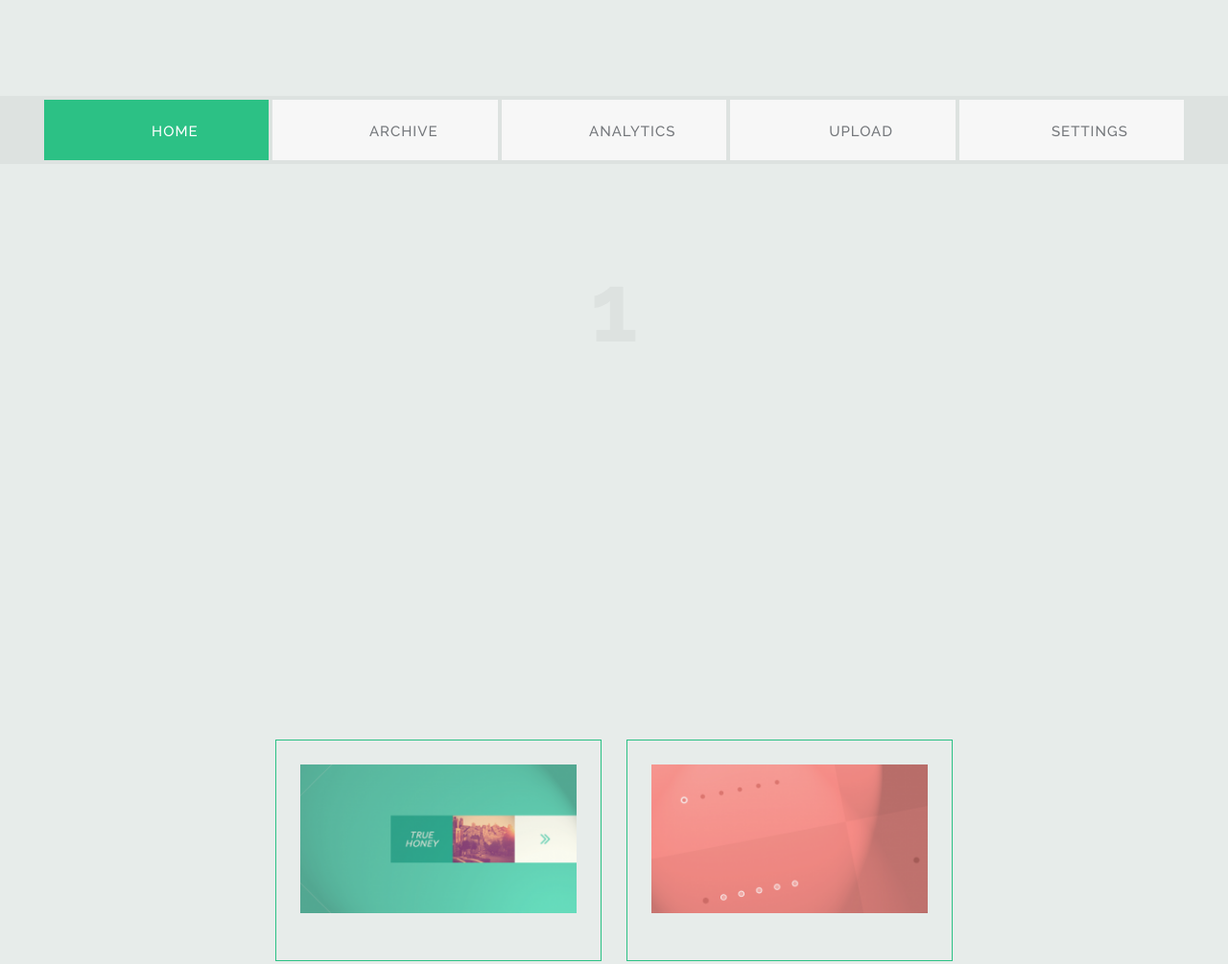
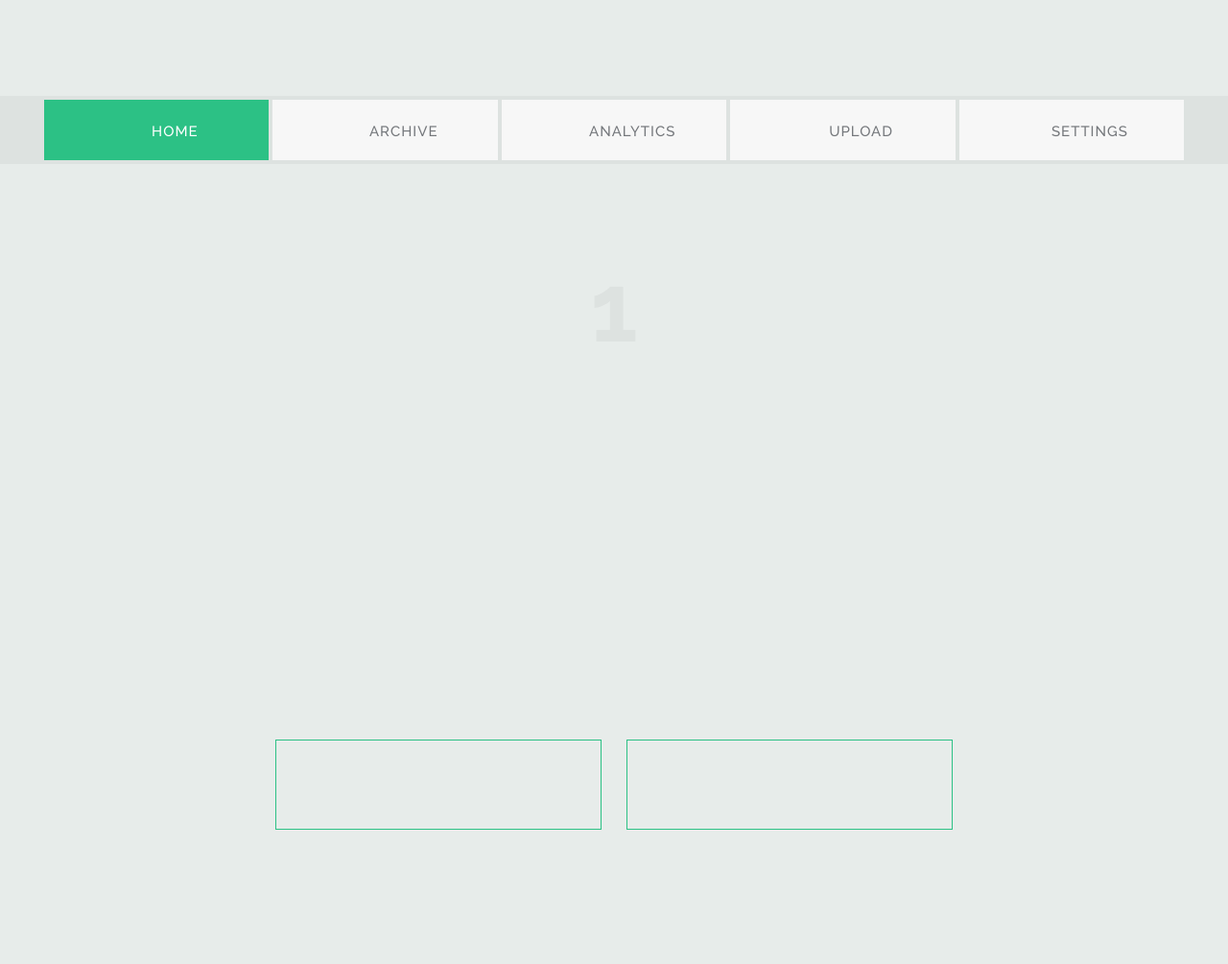
Before and after one commit to rajasekharreddy-sagamreddy/Rupeewallet, a plain HTML site: page index.html in a window 1280 px wide. Shown: the whole page at 96% size. Drawn offline with Linux system fonts and the light colour scheme; a web font is replaced by a local one.

Commit message:
removing images

```diff
--- a/index.html
+++ b/index.html
@@ -5,9 +5,8 @@
 		<meta http-equiv="X-UA-Compatible" content="IE=edge">
 		<meta name="viewport" content="width=device-width, initial-scale=1">
 		<title>Tab Styles Inspiration</title>
-		<meta name="description" content="Tab Styles Inspiration: A small collection of styles for tabs" />
+		<meta name="description" content="get cashback" />
 		<meta name="keywords" content="tabs, inspiration, web design, css, modern, effects, svg" />
-		<meta name="author" content="Codrops" />
 		<link rel="shortcut icon" href="../favicon.ico">
 		<link rel="stylesheet" type="text/css" href="css/normalize.css" />
 		<link rel="stylesheet" type="text/css" href="css/demo.css" />
@@ -52,11 +51,11 @@
 			<section class="related">
 				<p></p>
 				<a href="">
-					<img src="img/relatedposts/ArrowNavigationEffects-300x162.png" />
+					<img src="" />
 					<h3></h3>
 				</a>
 				<a href="">
-					<img src="img/relatedposts/DotNavigationStyles-300x162.png" />
+					<img src="" />
 					<h3></h3>
 				</a>
 			</section>
```
